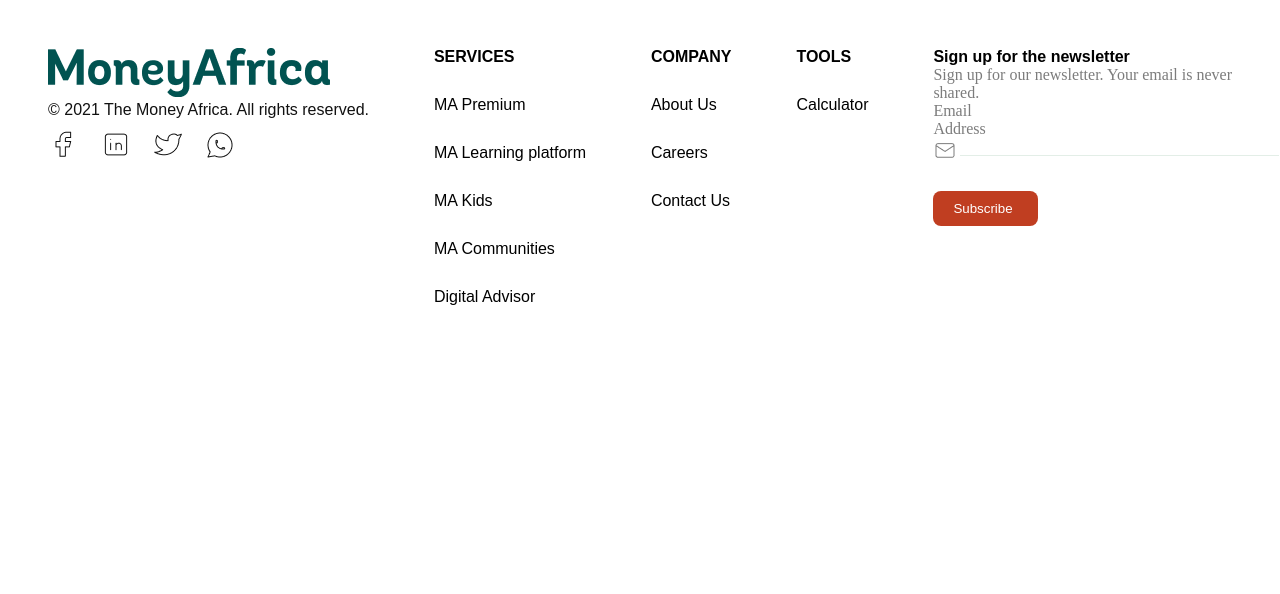
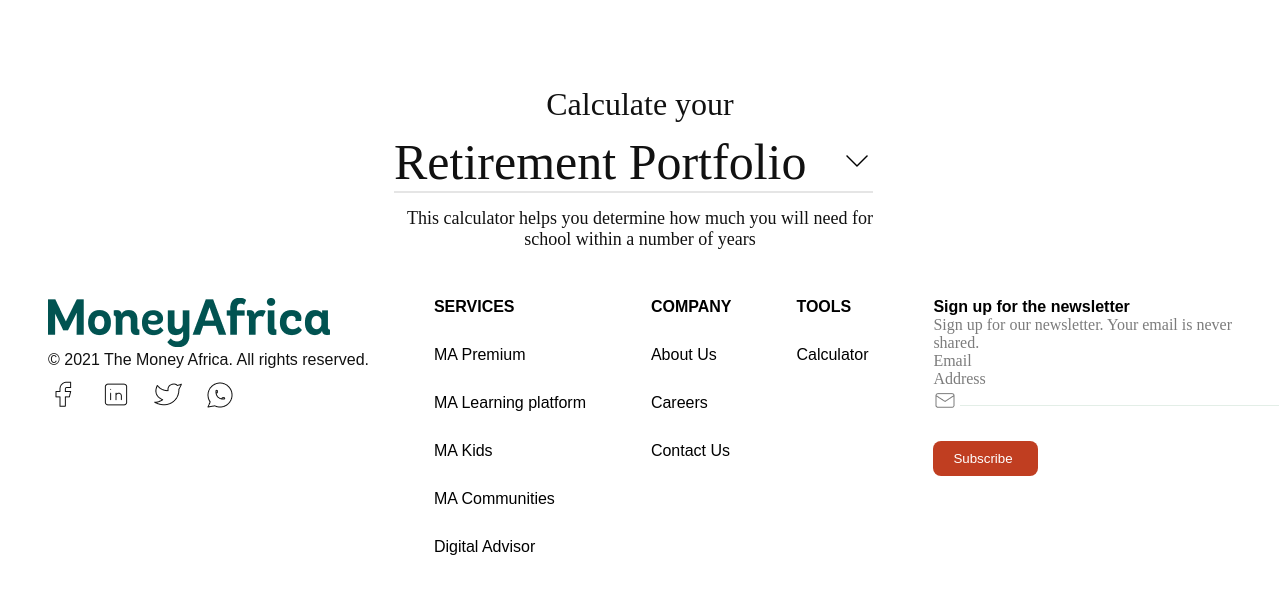
Before and after one commit to victory-nwawunze/clone-financial-website, a React (Create React App) app: page /moneyAfrica/MoneyAfricaRetirementPortfolioPage in a window 1280 px wide. Shown: the top 594 px of the page. Built offline with nearby package versions, Linux system fonts and the light colour scheme.

Commit message:
Creating MoneyAfricaRetirementPortfolioPage

```diff
--- a/src/App.js
+++ b/src/App.js
@@ -16,6 +16,7 @@ import MoneyAfricaToolsPage from "./components/MoneyAfricaToolsPage/MoneyAfricaT
 import MoneyAfricaSavingInvestmentPage from "./components/MoneyAfricaSavingInvestmentPage/MoneyAfricaSavingInvestmentPage";
 import MoneyAfricaInvestmentPage from "./components/MoneyAfricaInvestmentPage/MoneyAfricaInvestmentPage";
 import MoneyAfricaEducationFundEstimate from "./components/MoneyAfricaEducationFundEstimate/MoneyAfricaEducationFundEstimate";
+import MoneyAfricaRetirementPortfolioPage from "./components/MoneyAfricaRetirementPortfolioPage/MoneyAfricaRetirementPortfolioPage";
 
 function App() {
   return (
@@ -72,6 +73,10 @@ function App() {
           path={"/moneyAfrica/MoneyAfricaEducationFundEstimate"}
           element={<MoneyAfricaEducationFundEstimate />}
         />
+        <Route
+          path={"/moneyAfrica/MoneyAfricaRetirementPortfolioPage"}
+          element={<MoneyAfricaRetirementPortfolioPage />}
+        />
       </Routes>
 
       <FooterComponent />
--- /dev/null
+++ b/src/components/MoneyAfricaRetirementPortfolioPage/MoneyAfricaRetirementPortfolioPage.js
@@ -0,0 +1,30 @@
+/** @format */
+
+import React from "react";
+import ArrowChevDown from "../../images/ArrChevDown.png";
+const MoneyAfricaRetirementPortfolioPage = () => {
+  return (
+    <React.Fragment>
+      <div className="MoneyAfricaSavingAndInvestmentPageBannerStyles">
+        <h4 className="CalculateStylesText">Calculate your </h4>
+        <div className="SGCFlexDiv">
+          <div className="df  justify-content-betw align-items-centr">
+            <div>
+              <h3 className="SavingTextStyles">Retirement Portfolio</h3>
+            </div>
+            <div>
+              <img src={ArrowChevDown} />
+            </div>
+          </div>
+          <hr className="MoneyAfricaInvestmentLineStyles" />
+        </div>
+        <p className="StyleMoreMoneyAfricaInvestmentText">
+          This calculator helps you determine how much you will need for
+          <br /> school within a number of years
+        </p>
+      </div>
+    </React.Fragment>
+  );
+};
+
+export default MoneyAfricaRetirementPortfolioPage;
--- a/src/index.css
+++ b/src/index.css
@@ -2051,6 +2051,7 @@ input:checked+.slider:before {
 .MarginTotalNumberOfAmoutOnTheCalc {
   padding-left: 51px;
   padding-top: 85px;
+      padding-bottom: 104px;
 }
 
 .MarginForSemiCard {
```
